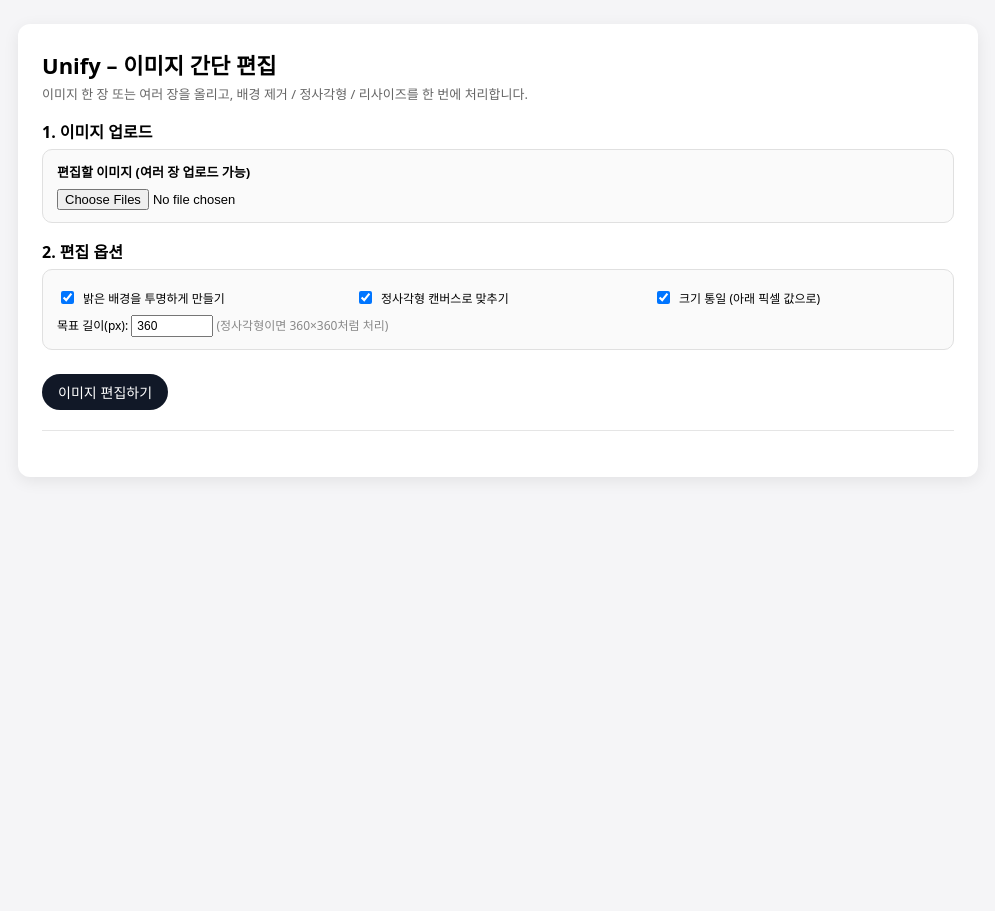
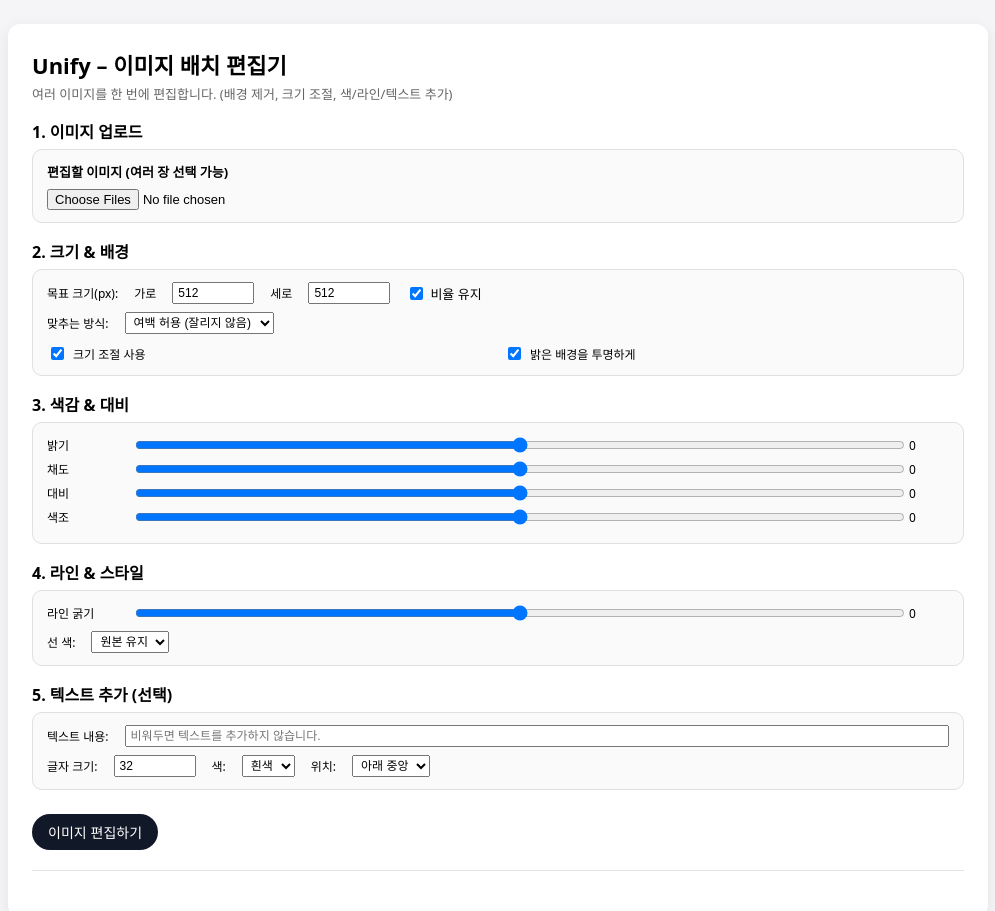
Before and after one commit to fairyee/unify-site, a plain HTML site: page app.html in a window 1280 px wide. Shown: the top 911 px of the page, without its empty margins (142-1137 px from the left). Before the commit the page ends 800 px from the top, so only its background shows below. Drawn offline with Linux system fonts and the light colour scheme.

Commit message:
Update app.html

```diff
--- a/app.html
+++ b/app.html
@@ -2,7 +2,7 @@
 <html lang="ko">
 <head>
   <meta charset="utf-8" />
-  <title>Unify – 이미지 간단 편집</title>
+  <title>Unify – 이미지 배치 편집기</title>
   <style>
     body {
       font-family: system-ui, -apple-system, BlinkMacSystemFont, "Segoe UI", sans-serif;
@@ -13,7 +13,7 @@
       justify-content: center;
     }
     .app {
-      max-width: 960px;
+      max-width: 980px;
       width: 100%;
       background: #ffffff;
       border-radius: 12px;
@@ -50,6 +50,18 @@
     input[type="file"] {
       font-size: 13px;
     }
+    .row {
+      display: flex;
+      flex-wrap: wrap;
+      gap: 8px 16px;
+      align-items: center;
+      font-size: 12px;
+    }
+    .small-input {
+      width: 70px;
+      padding: 2px 4px;
+      font-size: 12px;
+    }
     .options-grid {
       display: grid;
       grid-template-columns: repeat(auto-fit, minmax(180px, 1fr));
@@ -63,10 +75,20 @@
       font-size: 12px;
       margin-bottom: 0;
     }
-    .small-input {
-      width: 70px;
+    .slider-row {
+      display: grid;
+      grid-template-columns: 80px 1fr 40px;
+      align-items: center;
+      gap: 6px;
+      font-size: 12px;
+      margin-bottom: 4px;
+    }
+    input[type="range"] {
+      width: 100%;
+    }
+    select {
+      font-size: 12px;
       padding: 2px 4px;
-      font-size: 12px;
     }
     #runBtn {
       margin-top: 12px;
@@ -108,39 +130,117 @@
 </head>
 <body>
   <div class="app">
-    <h1>Unify – 이미지 간단 편집</h1>
+    <h1>Unify – 이미지 배치 편집기</h1>
     <div class="subtitle">
-      이미지 한 장 또는 여러 장을 올리고, 배경 제거 / 정사각형 / 리사이즈를 한 번에 처리합니다.
+      여러 이미지를 한 번에 편집합니다. (배경 제거, 크기 조절, 색/라인/텍스트 추가)
     </div>
 
     <!-- STEP 1. 이미지 업로드 -->
     <div class="section-title">1. 이미지 업로드</div>
     <div class="section-box">
-      <label for="images"><strong>편집할 이미지 (여러 장 업로드 가능)</strong></label>
+      <label for="images"><strong>편집할 이미지 (여러 장 선택 가능)</strong></label>
       <input type="file" id="images" accept="image/*" multiple />
     </div>
 
-    <!-- STEP 2. 편집 옵션 -->
-    <div class="section-title">2. 편집 옵션</div>
+    <!-- STEP 2. 크기 & 배경 -->
+    <div class="section-title">2. 크기 & 배경</div>
     <div class="section-box">
-      <div class="options-grid">
+      <div class="row" style="margin-bottom:8px;">
+        <span>목표 크기(px):</span>
+        <span>가로</span>
+        <input type="number" id="width" class="small-input" value="512" min="16" max="4096" />
+        <span>세로</span>
+        <input type="number" id="height" class="small-input" value="512" min="16" max="4096" />
+        <label style="display:flex;align-items:center;gap:4px;margin-bottom:0;">
+          <input type="checkbox" id="keepRatio" checked />
+          비율 유지
+        </label>
+      </div>
+      <div class="row">
+        <span>맞추는 방식:</span>
+        <select id="fitMode">
+          <option value="contain">여백 허용 (잘리지 않음)</option>
+          <option value="cover">꽉 채우게 자르기 (crop)</option>
+          <option value="fill">강제로 늘이기 (stretch)</option>
+        </select>
+      </div>
+      <div class="options-grid" style="margin-top:10px;">
         <label>
-          <input type="checkbox" id="optTransparent" checked />
-          밝은 배경을 투명하게 만들기
+          <input type="checkbox" id="doResize" checked />
+          크기 조절 사용
         </label>
         <label>
-          <input type="checkbox" id="optSquare" checked />
-          정사각형 캔버스로 맞추기
-        </label>
-        <label>
-          <input type="checkbox" id="optResize" checked />
-          크기 통일 (아래 픽셀 값으로)
+          <input type="checkbox" id="makeTransparent" checked />
+          밝은 배경을 투명하게
         </label>
       </div>
-      <div style="margin-top:8px; font-size:12px;">
-        목표 길이(px):
-        <input type="number" id="optSize" class="small-input" value="360" min="64" max="2048" />
-        <span style="color:#888;">(정사각형이면 360×360처럼 처리)</span>
+    </div>
+
+    <!-- STEP 3. 색감 & 대비 -->
+    <div class="section-title">3. 색감 & 대비</div>
+    <div class="section-box">
+      <div class="slider-row">
+        <span>밝기</span>
+        <input type="range" id="brightness" min="-50" max="50" value="0" />
+        <span id="brightnessVal">0</span>
+      </div>
+      <div class="slider-row">
+        <span>채도</span>
+        <input type="range" id="saturation" min="-50" max="50" value="0" />
+        <span id="saturationVal">0</span>
+      </div>
+      <div class="slider-row">
+        <span>대비</span>
+        <input type="range" id="contrast" min="-50" max="50" value="0" />
+        <span id="contrastVal">0</span>
+      </div>
+      <div class="slider-row">
+        <span>색조</span>
+        <input type="range" id="hue" min="-180" max="180" value="0" />
+        <span id="hueVal">0</span>
+      </div>
+    </div>
+
+    <!-- STEP 4. 라인 & 스타일 -->
+    <div class="section-title">4. 라인 & 스타일</div>
+    <div class="section-box">
+      <div class="slider-row">
+        <span>라인 굵기</span>
+        <input type="range" id="lineStrength" min="-50" max="50" value="0" />
+        <span id="lineStrengthVal">0</span>
+      </div>
+      <div class="row" style="margin-top:8px;">
+        <span>선 색:</span>
+        <select id="lineColor">
+          <option value="original">원본 유지</option>
+          <option value="brown">짙은 갈색</option>
+          <option value="navy">짙은 남색</option>
+          <option value="white">흰색 라인</option>
+        </select>
+      </div>
+    </div>
+
+    <!-- STEP 5. 텍스트 -->
+    <div class="section-title">5. 텍스트 추가 (선택)</div>
+    <div class="section-box">
+      <div class="row" style="margin-bottom:8px;">
+        <span>텍스트 내용:</span>
+        <input type="text" id="overlayText" style="flex:1;min-width:200px;font-size:12px;padding:2px 4px;" placeholder="비워두면 텍스트를 추가하지 않습니다." />
+      </div>
+      <div class="row">
+        <span>글자 크기:</span>
+        <input type="number" id="textSize" class="small-input" value="32" min="8" max="200" />
+        <span>색:</span>
+        <select id="textColor">
+          <option value="white">흰색</option>
+          <option value="black">검정</option>
+          <option value="brown">갈색</option>
+        </select>
+        <span>위치:</span>
+        <select id="textPosition">
+          <option value="bottom">아래 중앙</option>
+          <option value="top">위 중앙</option>
+        </select>
       </div>
     </div>
 
```
